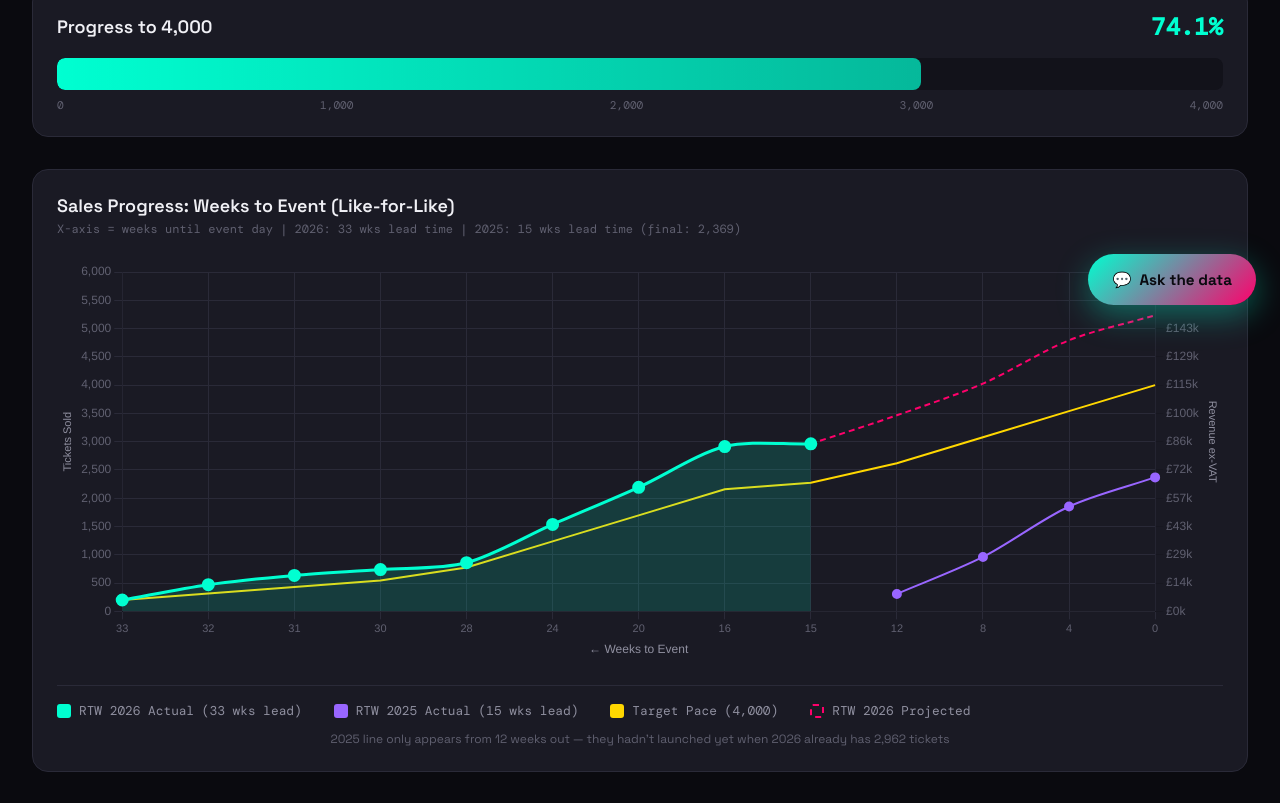
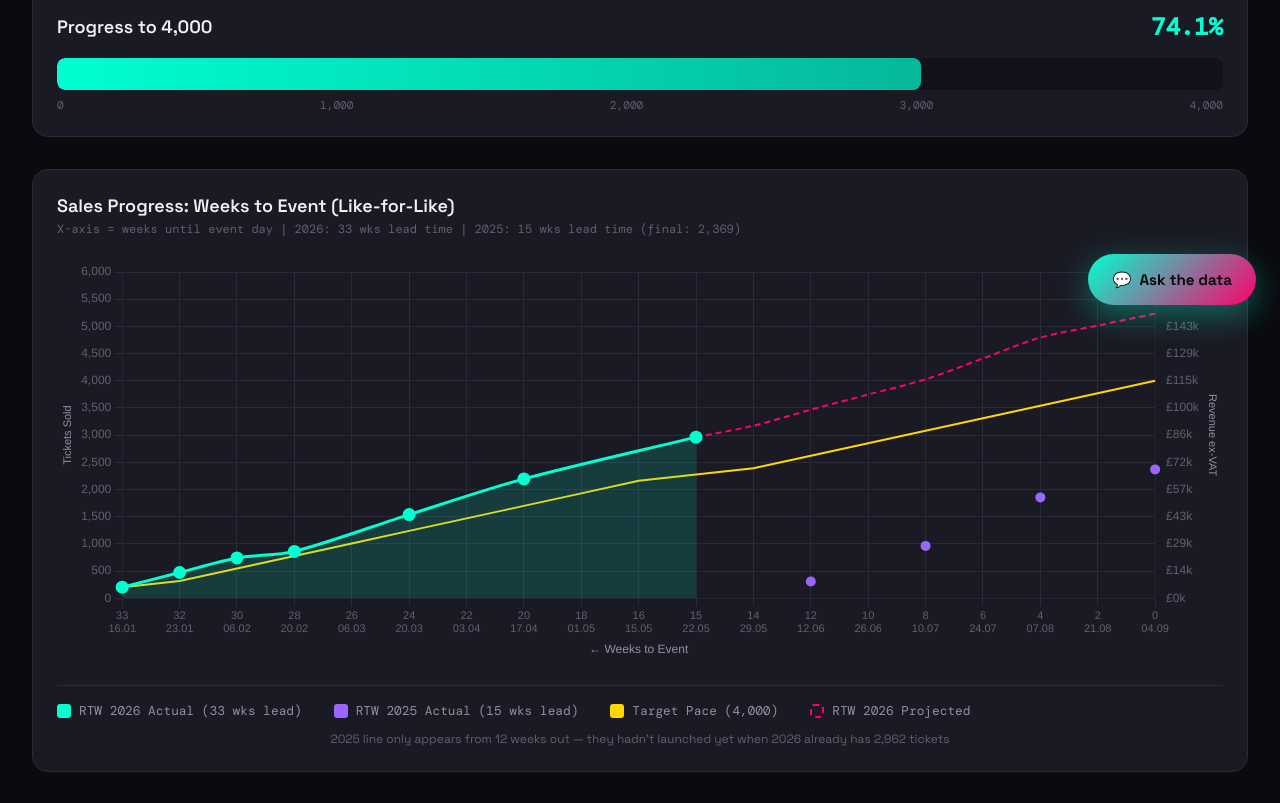
Before and after one commit to charliebuilding/rtw-tracker, a plain HTML site: page index.html in a window 1280 px wide. Shown: the part 471-1274 px from the top of the page. Drawn offline with nearby package versions, Linux system fonts and the light colour scheme.

Commit message:
Sales chart: 2-weekly x-axis ticks with DD.MM dates, drop misplaced week-16 snapshot
The May 16 snapshot was captured 2 days before today's data but rounded into
a separate week bucket, causing the cyan line to visually flatten across one
categorical segment. Removing it lets the line interpolate smoothly from week
20 to week 15 (now). Also widened the milestone list to every 2 weeks and
added the calendar date under each week number.

Co-Authored-By: Claude Opus 4.7 (1M context) <noreply@anthropic.com>

```diff
--- a/index.html
+++ b/index.html
@@ -1404,11 +1404,17 @@
         // Milestone weeks + current week are computed dynamically so projections
         // always anchor to the live data date.
         const currentWeeksToEvent = Math.round(daysToEvent / 7);
-        const MILESTONE_WEEKS = [33, 32, 31, 30, 28, 24, 20, 16, 12, 8, 4, 0];
+        const MILESTONE_WEEKS = [33, 32, 30, 28, 26, 24, 22, 20, 18, 16, 14, 12, 10, 8, 6, 4, 2, 0];
         const weekNumbers = [...new Set([...MILESTONE_WEEKS, currentWeeksToEvent])]
             .filter(w => w >= 0 && w <= 33)
             .sort((a, b) => b - a);  // 33 → 0
-        const weeksToEvent = weekNumbers.map(String);
+        const fmtDayMonth = (date) =>
+            String(date.getDate()).padStart(2, '0') + '.' + String(date.getMonth() + 1).padStart(2, '0');
+        const weeksToEvent = weekNumbers.map(w => {
+            const d = new Date(eventDate);
+            d.setDate(d.getDate() - w * 7);
+            return [String(w), fmtDayMonth(d)];
+        });
 
         // Historical RTW 2026 snapshots: recorded cumulative totals at past checkpoints.
         // Add new entries here as weeks pass so the actual line stays smooth.
@@ -1420,7 +1426,6 @@
             28: 861,   // 16 Feb 2026
             24: 1538,  // 18 Mar 2026 (recovered from commit 6f05bb8)
             20: 2194,  // 16 Apr 2026 (recovered from commit d2a391b)
-            16: 2914,  // 2026-05-16
         };
 
         // Actual 2026 line: historical snapshots in the past, current totalSales now, null in the future
@@ -1586,7 +1591,8 @@
                         borderWidth: 1,
                         callbacks: {
                             title: function(context) {
-                                return context[0].label + ' weeks to event';
+                                const parts = context[0].label.split(',');
+                                return parts[0] + ' weeks to event (' + parts[1] + ')';
                             },
                             label: function(context) {
                                 if (context.parsed.y === null) return null;
```
